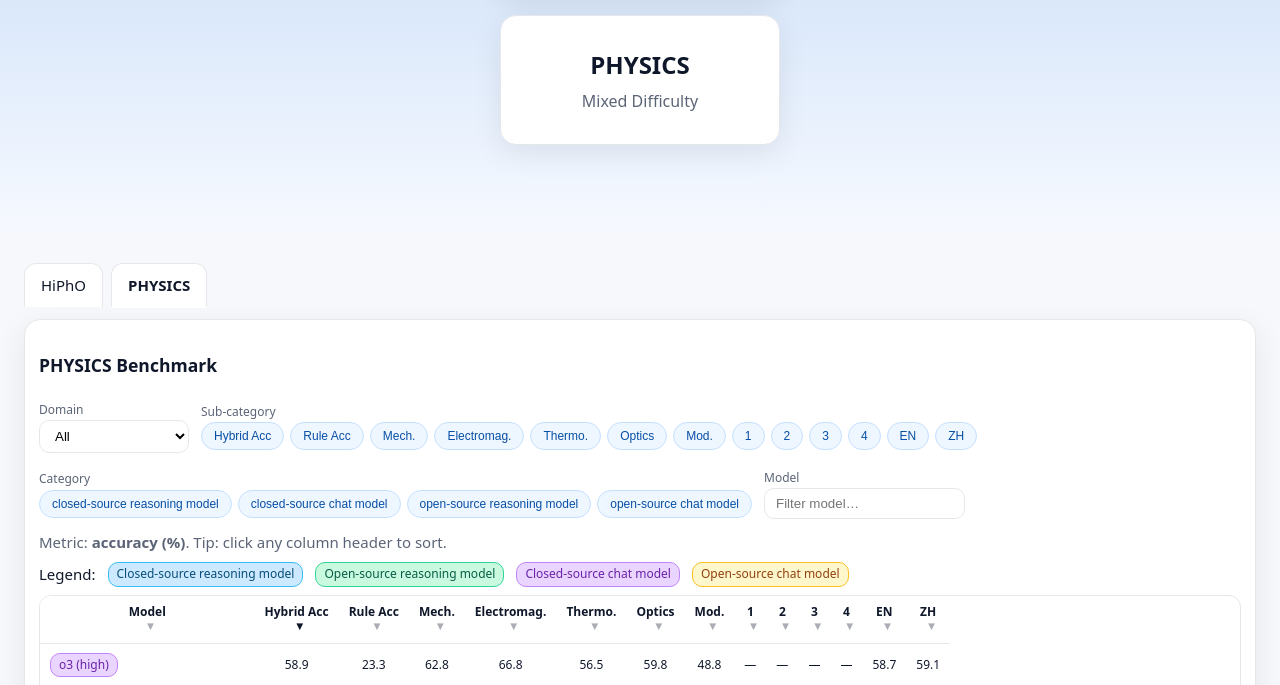
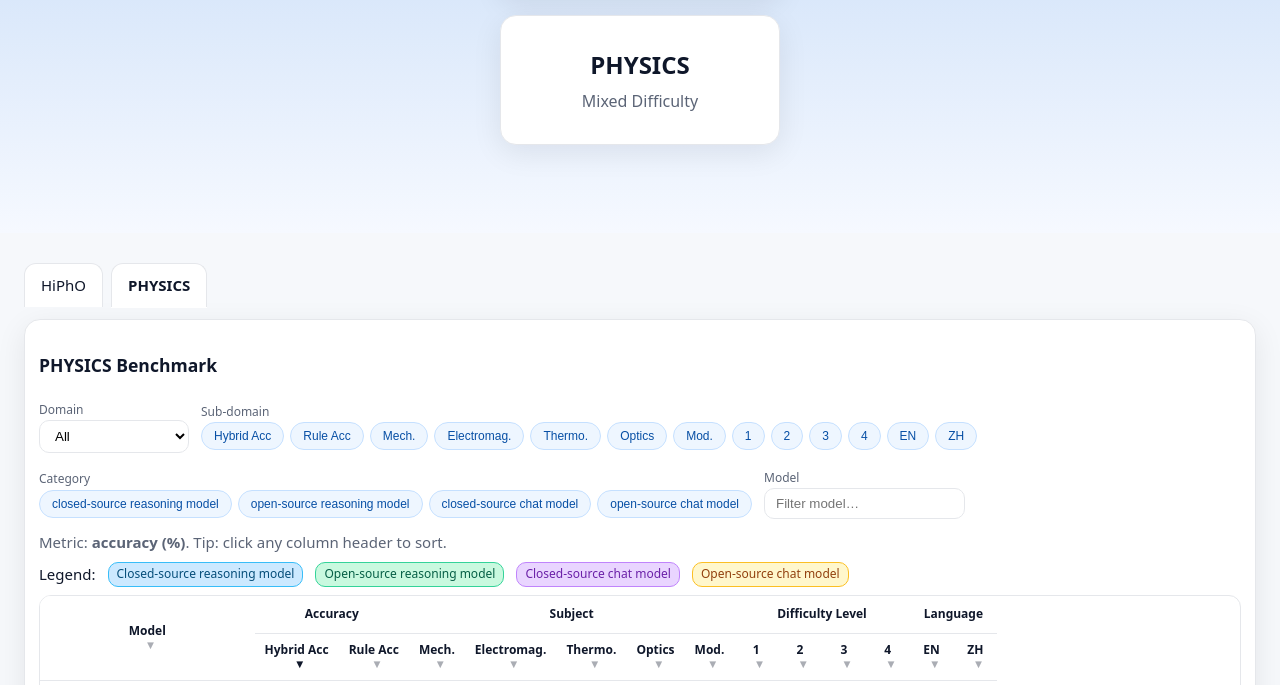
Before and after one commit to PhyArena/phyarena.github.io, a plain HTML site: page index.html in a window 1280 px wide. Both pictures are taken after a click on the element "PHYSICS". Shown: the part 799-1484 px from the top of the page. Drawn offline with Linux system fonts and the light colour scheme.

Commit message:
fix: physics_title

```diff
--- a/data/physics.json
+++ b/data/physics.json
@@ -208,7 +208,7 @@
         "DeepSeek-V3": 51.8
       }
     },
-    "Difficult Level": {
+    "Difficulty Level": {
       "1": {
         "Gemini-2.5-Pro-0325": 77.1,
         "Grok-3 (Think)": 56.3,
--- a/index.html
+++ b/index.html
@@ -337,7 +337,7 @@
           </select>
         </div>
         <div>
-          <label>Sub-category</label><br>
+          <label>Sub-domain</label><br>
           <div class="pillgroup" id="subcatPills"></div>
         </div>
         <div>
@@ -672,8 +672,8 @@
 
     const PHYSICS_CAT_LABELS = [
       'closed-source reasoning model',
+      'open-source reasoning model',
       'closed-source chat model',
-      'open-source reasoning model',
       'open-source chat model'
     ];
 
@@ -718,31 +718,55 @@
     }
 
     function physActiveCols(){
-      if(physSelectedDomain==='all'){
-        return PHYSICS_COLS_ORDER.map(label=>{
-          // map label to domain+sub
-          if(PHYSICS_DOMAINS['Accuracy'].includes(label)) return {domain:'Accuracy', sub:label};
-          if(PHYSICS_DOMAINS['Subject'].includes(label)) return {domain:'Subject', sub:label};
-          if(PHYSICS_DOMAINS['Difficulty Level'].includes(label)) return {domain:'Difficulty Level', sub:label};
-          return {domain:'Language', sub:label};
-        });
+      const out = [];
+      const pushCols = (domain, arr) => {
+        for (const sub of arr){
+          if (physSelectedSubs.has(sub)) out.push({domain, sub});
+        }
+      };
+
+      if (physSelectedDomain === 'all'){
+        pushCols('Accuracy', PHYSICS_DOMAINS['Accuracy']);
+        pushCols('Subject', PHYSICS_DOMAINS['Subject']);
+        pushCols('Difficulty Level', PHYSICS_DOMAINS['Difficulty Level']);
+        pushCols('Language', PHYSICS_DOMAINS['Language']);
+      } else {
+        pushCols(physSelectedDomain, PHYSICS_DOMAINS[physSelectedDomain] || []);
       }
-      // domain-specific
-      const list = PHYSICS_DOMAINS[physSelectedDomain] || [];
-      return list.filter(s=>physSelectedSubs.has(s)).map(s=>({domain:physSelectedDomain, sub:s}));
+      // 保持既定的从左到右顺序
+      out.sort((a,b)=> PHYSICS_COLS_ORDER.indexOf(a.sub) - PHYSICS_COLS_ORDER.indexOf(b.sub));
+      return out;
     }
 
     function physHeader(cols){
-      const make = (label, key, align='center') =>
-        `<th class="th-sort ${physSortKey===key ? physSortDir : ''} ${align==='left'?'left':'center'}" data-key="${key}">
-          <div class="th-inner">${label}<span class="arrow">▾</span></div>
-        </th>`;
-      let html = '<tr>'+ make('Model','model','left');
-      for(const c of cols){
-        const short = c.sub; // already short labels
-        html += make(short, `${c.domain}|${c.sub}`);
+      // 计算各大类合并列数
+      const groups = [];
+      for (const c of cols){
+        const last = groups[groups.length-1];
+        if (last && last.domain === c.domain) last.span++;
+        else groups.push({domain:c.domain, span:1});
+      }
+
+      // 顶部大类行：Model 占两行
+      let html = '<tr>';
+      html += `<th rowspan="2" class="th-sort ${physSortKey==='model'?physSortDir:''} left" data-key="model">
+                <div class="th-inner">Model<span class="arrow">▾</span></div>
+              </th>`;
+      for (const g of groups){
+        html += `<th class="center" colspan="${g.span}">${g.domain}</th>`;
       }
       html += '</tr>';
+
+      // 第二行：小类可排序
+      html += '<tr>';
+      for (const c of cols){
+        const key = `${c.domain}|${c.sub}`;
+        html += `<th class="th-sort ${physSortKey===key?physSortDir:''} center" data-key="${key}">
+                  <div class="th-inner">${c.sub}<span class="arrow">▾</span></div>
+                </th>`;
+      }
+      html += '</tr>';
+
       document.getElementById('physicsThead').innerHTML = html;
     }
 
@@ -814,24 +838,22 @@
       const holder = document.getElementById('subcatPills');
       holder.innerHTML = '';
 
-      // decide what to show
-      let subs = [];
-      if(physSelectedDomain==='all'){
-        // show all as quick toggles
-        subs = PHYSICS_COLS_ORDER.slice();
-      }else{
-        subs = (PHYSICS_DOMAINS[physSelectedDomain] || []).slice();
+      const subs = (physSelectedDomain==='all')
+        ? PHYSICS_COLS_ORDER.slice()
+        : (PHYSICS_DOMAINS[physSelectedDomain] || []).slice();
+
+      // 域切换时，若当前选择越界或为空，重置为该域的全部
+      const scope = new Set(subs);
+      if (![...physSelectedSubs].every(s=>scope.has(s)) || physSelectedSubs.size===0){
+        physSelectedSubs = new Set(subs);
       }
 
-      // ensure default all selected when switching domain
-      physSelectedSubs = new Set(subs.length ? subs : PHYSICS_COLS_ORDER);
-
-      for(const s of subs){
+      for (const s of subs){
         const el = document.createElement('button');
-        el.className = 'pill active';
+        el.className = 'pill ' + (physSelectedSubs.has(s) ? 'active' : '');
         el.textContent = s;
         el.addEventListener('click', ()=>{
-          if(physSelectedSubs.has(s)){ physSelectedSubs.delete(s); el.classList.remove('active'); }
+          if (physSelectedSubs.has(s)){ physSelectedSubs.delete(s); el.classList.remove('active'); }
           else { physSelectedSubs.add(s); el.classList.add('active'); }
           physRender();
         });
@@ -850,11 +872,19 @@
     }
 
     function physAttachFilters(){
-      document.getElementById('domainSel').addEventListener('change', (e)=>{
+      document.getElementById('domainSel').addEventListener('change',(e)=>{
         physSelectedDomain = e.target.value;
         physBuildSubcatPills();
-        // rebuild sort default when switching to Accuracy domain
-        if(physSelectedDomain==='Accuracy') { physSortKey = 'Accuracy|Hybrid Acc'; physSortDir='desc'; }
+
+        if (physSelectedDomain === 'Accuracy'){
+          physSortKey = 'Accuracy|Hybrid Acc'; physSortDir = 'desc';
+        } else if (physSelectedDomain === 'all'){
+          physSortKey = 'Accuracy|Hybrid Acc'; physSortDir = 'desc';
+        } else {
+          const first = (PHYSICS_DOMAINS[physSelectedDomain]||[])[0];
+          physSortKey = first ? `${physSelectedDomain}|${first}` : 'model';
+          physSortDir = (physSortKey==='model' ? 'asc' : 'desc');
+        }
         physRender();
       });
       document.getElementById('physModelSearch').addEventListener('input', physRender);
```
